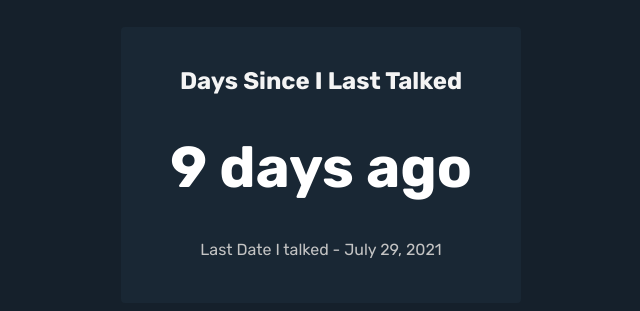
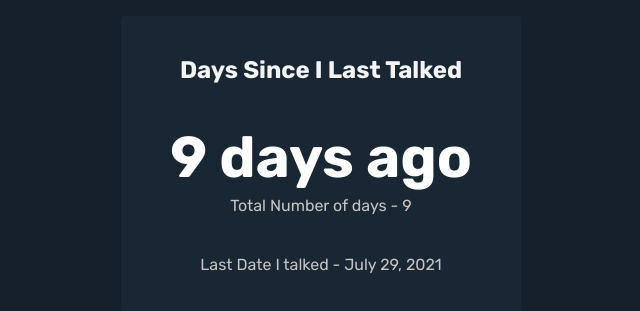
Before and after one commit to attaboyabhilash/time-left, a React (Create React App) app: page / in a window 1280 px wide. Shown: the part 235-546 px from the top of the page, without its empty margins (319-959 px from the left). Built offline with nearby package versions, Linux system fonts and the light colour scheme.

Commit message:
time updated

```diff
--- a/src/components/Timer.js
+++ b/src/components/Timer.js
@@ -5,10 +5,20 @@ import relativeTime from "dayjs/plugin/relativeTime"
 
 const Timer = () => {
   dayjs.extend(relativeTime)
+  const countNumberOfDays = () => {
+    const date1 = new Date("07/29/2021")
+    const date2 = new Date()
+    const diffDate = date2.getTime() - date1.getTime()
+    const daysPassed = Math.ceil(diffDate / (1000 * 3600 * 24))
+    return daysPassed
+  }
   return (
     <div className={styles.myCard}>
       <h2>Days Since I Last Talked</h2>
       <h1>{dayjs("July 29, 2021").fromNow()}</h1>
+      <p className={styles.optional}>
+        Total Number of days - {countNumberOfDays()}
+      </p>
       <p>Last Date I talked - July 29, 2021</p>
     </div>
   )
--- a/src/components/Timer.module.scss
+++ b/src/components/Timer.module.scss
@@ -8,13 +8,19 @@
     font-weight: 700;
     font-size: 3.6em;
     color: #fff;
+    margin-bottom: 0px;
   }
   h2 {
     color: #f4f4f4;
   }
+  .optional {
+    color: #c4c4c4;
+    margin-top: 5px;
+    margin-bottom: 40px;
+  }
   p {
     color: #c4c4c4;
-    margin-bottom: 24px;
+    margin-bottom: 20px;
   }
 }
 
```
